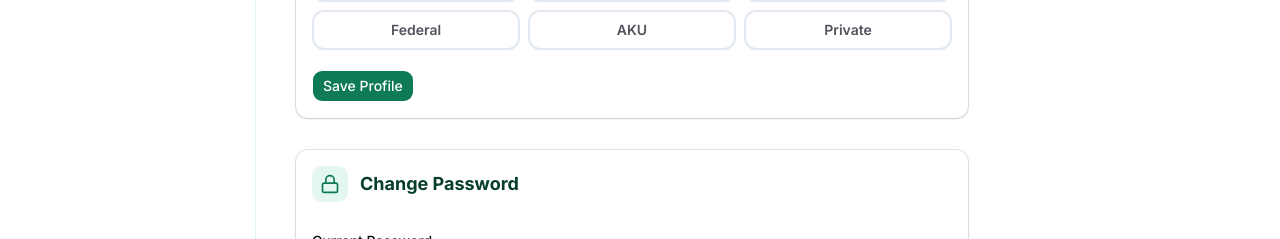
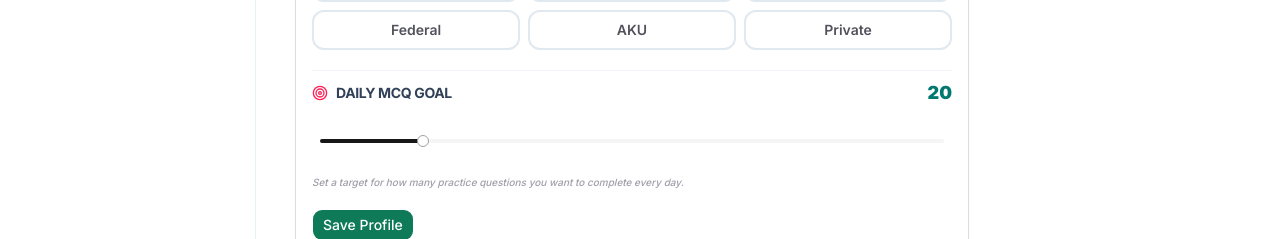
Before and after one commit to ehsanallahi/imtihan-web, a Next.js app: page /dashboard/settings in a window 1280 px wide. Shown: the part 502-741 px from the top of the page. Built offline with nearby package versions, Linux system fonts and the light colour scheme; no server answers; a web font is replaced by a local one.

Commit message:
add user profile management and password update functionality with a custom slider component

```diff
--- a/src/actions/authActions.js
+++ b/src/actions/authActions.js
@@ -35,7 +35,7 @@ export async function registerUser({ name, email, password, grade, board }) {
   }
 }
 
-export async function updateStudentProfile({ name, grade, board }) {
+export async function updateStudentProfile({ name, grade, board, dailyGoalCount }) {
   try {
     const session = await auth();
     if (!session) return { success: false, error: "Unauthorized" };
@@ -47,8 +47,17 @@ export async function updateStudentProfile({ name, grade, board }) {
 
     await db.studentProfile.upsert({
       where: { userId: session.user.id },
-      update: { grade, board },
-      create: { userId: session.user.id, grade, board }
+      update: {
+        grade,
+        board,
+        dailyGoalCount: dailyGoalCount ? parseInt(dailyGoalCount) : undefined
+      },
+      create: {
+        userId: session.user.id,
+        grade,
+        board,
+        dailyGoalCount: dailyGoalCount ? parseInt(dailyGoalCount) : 20
+      }
     });
 
     return { success: true };
@@ -83,3 +92,19 @@ export async function changePassword({ currentPassword, newPassword }) {
     return { success: false, error: "Failed to change password." };
   }
 }
+
+export async function getStudentProfile() {
+  try {
+    const session = await auth();
+    if (!session) return null;
+
+    const profile = await db.studentProfile.findUnique({
+      where: { userId: session.user.id }
+    });
+
+    return profile;
+  } catch (error) {
+    console.error("Get student profile error:", error);
+    return null;
+  }
+}
--- a/src/app/dashboard/settings/page.js
+++ b/src/app/dashboard/settings/page.js
@@ -8,7 +8,9 @@ import { Input } from "@/components/ui/input";
 import { Label } from "@/components/ui/label";
 import { Alert, AlertDescription } from "@/components/ui/alert";
 import { CheckCircle2, AlertCircle, Loader2, User, Lock, GraduationCap } from "lucide-react";
-import { updateStudentProfile, changePassword } from "@/actions/authActions";
+import { updateStudentProfile, changePassword, getStudentProfile } from "@/actions/authActions";
+import { Target } from "lucide-react";
+import { Slider } from "@/components/ui/slider";
 
 const GRADES = [
   { value: "nine", label: "Grade 9" },
@@ -27,7 +29,7 @@ const BOARDS = [
 
 export default function SettingsPage() {
   const { data: session, update: updateSession } = useSession();
-  const [profileForm, setProfileForm] = useState({ name: "", grade: "", board: "" });
+  const [profileForm, setProfileForm] = useState({ name: "", grade: "", board: "", dailyGoalCount: 20 });
   const [passwordForm, setPasswordForm] = useState({ currentPassword: "", newPassword: "", confirmPassword: "" });
   const [profileStatus, setProfileStatus] = useState(null);
   const [passwordStatus, setPasswordStatus] = useState(null);
@@ -35,9 +37,21 @@ export default function SettingsPage() {
   const [passwordLoading, setPasswordLoading] = useState(false);
 
   useEffect(() => {
-    if (session?.user) {
-      setProfileForm((f) => ({ ...f, name: session.user.name || "" }));
+    async function loadProfile() {
+      if (session?.user) {
+        setProfileForm((f) => ({ ...f, name: session.user.name || "" }));
+        const profile = await getStudentProfile();
+        if (profile) {
+          setProfileForm((f) => ({
+            ...f,
+            grade: profile.grade || "",
+            board: profile.board || "",
+            dailyGoalCount: profile.dailyGoalCount || 20,
+          }));
+        }
+      }
     }
+    loadProfile();
   }, [session]);
 
   const handleProfileSave = async (e) => {
@@ -120,6 +134,28 @@ export default function SettingsPage() {
                 ))}
               </div>
             </div>
+            <div className="space-y-4 pt-2 border-t border-slate-100">
+              <div className="flex items-center justify-between">
+                <Label className="flex items-center gap-2 font-display font-bold text-slate-700 uppercase tracking-tight">
+                  <Target className="w-4 h-4 text-rose-500" />
+                  Daily MCQ Goal
+                </Label>
+                <span className="text-lg font-black text-teal-700">{profileForm.dailyGoalCount}</span>
+              </div>
+              <div className="px-2">
+                <Slider
+                  value={[profileForm.dailyGoalCount]}
+                  min={5}
+                  max={100}
+                  step={5}
+                  onValueChange={(val) => setProfileForm((f) => ({ ...f, dailyGoalCount: val[0] }))}
+                  className="py-4"
+                />
+              </div>
+              <p className="text-[10px] text-zinc-400 font-medium italic">
+                Set a target for how many practice questions you want to complete every day.
+              </p>
+            </div>
             <Button type="submit" disabled={profileLoading} className="bg-teal-600 hover:bg-teal-700 text-white">
               {profileLoading ? <><Loader2 className="mr-2 h-4 w-4 animate-spin" /> Saving...</> : "Save Profile"}
             </Button>
--- /dev/null
+++ b/src/components/ui/slider.jsx
@@ -0,0 +1,52 @@
+"use client"
+
+import * as React from "react"
+import { Slider as SliderPrimitive } from "radix-ui"
+
+import { cn } from "@/lib/utils"
+
+function Slider({
+  className,
+  defaultValue,
+  value,
+  min = 0,
+  max = 100,
+  ...props
+}) {
+  const _values = React.useMemo(() =>
+    Array.isArray(value)
+      ? value
+      : Array.isArray(defaultValue)
+        ? defaultValue
+        : [min, max], [value, defaultValue, min, max])
+
+  return (
+    <SliderPrimitive.Root
+      data-slot="slider"
+      defaultValue={defaultValue}
+      value={value}
+      min={min}
+      max={max}
+      className={cn(
+        "relative flex w-full touch-none items-center select-none data-disabled:opacity-50 data-vertical:h-full data-vertical:min-h-40 data-vertical:w-auto data-vertical:flex-col",
+        className
+      )}
+      {...props}>
+      <SliderPrimitive.Track
+        data-slot="slider-track"
+        className="relative grow overflow-hidden rounded-full bg-muted data-horizontal:h-1 data-horizontal:w-full data-vertical:h-full data-vertical:w-1">
+        <SliderPrimitive.Range
+          data-slot="slider-range"
+          className="absolute bg-primary select-none data-horizontal:h-full data-vertical:w-full" />
+      </SliderPrimitive.Track>
+      {Array.from({ length: _values.length }, (_, index) => (
+        <SliderPrimitive.Thumb
+          data-slot="slider-thumb"
+          key={index}
+          className="relative block size-3 shrink-0 rounded-full border border-ring bg-white ring-ring/50 transition-[color,box-shadow] select-none after:absolute after:-inset-2 hover:ring-3 focus-visible:ring-3 focus-visible:outline-hidden active:ring-3 disabled:pointer-events-none disabled:opacity-50" />
+      ))}
+    </SliderPrimitive.Root>
+  );
+}
+
+export { Slider }
```
